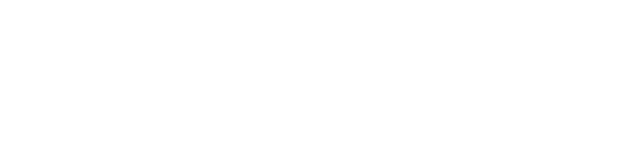
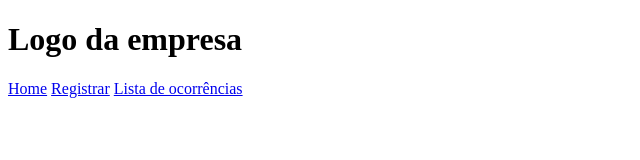
Before and after one commit to caiooliveira-tech/Projeto-ambiental, a plain HTML site: page index.html in a window 1280 px wide. Shown: the whole page, without its empty margins (0-640 px from the left). Drawn offline with Linux system fonts and the light colour scheme.

Commit message:
Páginal inicial criada

```diff
--- a/index.html
+++ b/index.html
@@ -3,9 +3,17 @@
 <head>
     <meta charset="UTF-8">
     <meta name="viewport" content="width=device-width, initial-scale=1.0">
-    <title>Document</title>
+    <title>Home</title>
 </head>
 <body>
+    <header>
+        <h1>Logo da empresa</h1>
+        <nav>
+            <a href="index.html">Home</a>
+            <a href="./paginas/ocorrencias.html">Registrar</a>
+            <a href="./paginas/listaOcorrencias.html">Lista de ocorrências</a>
+        </nav>
+    </header>
 
 </body>
 </html>
```
